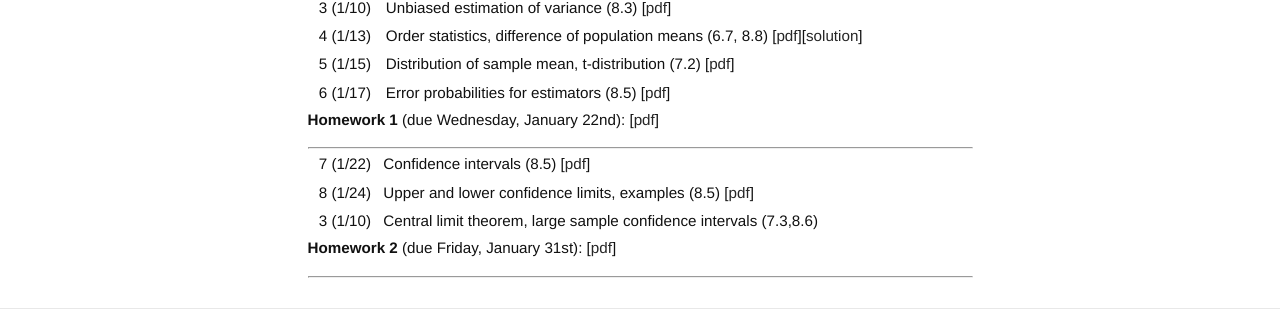
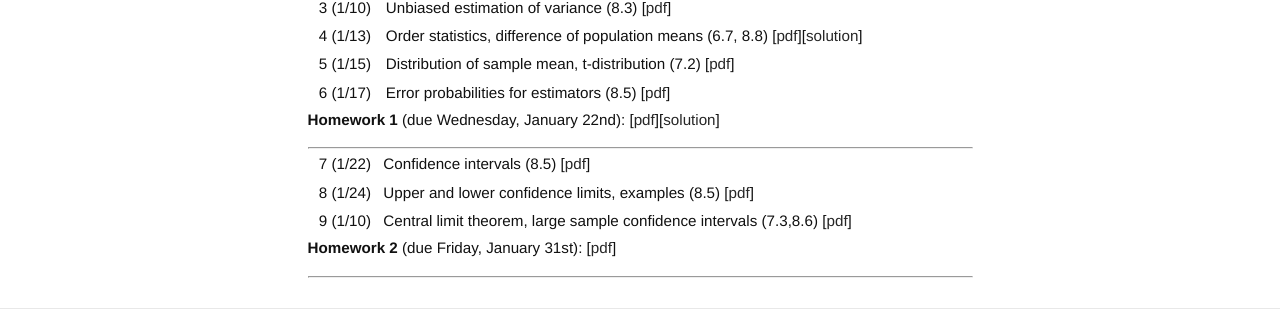
Before and after one commit to ajmolstad/ajmolstad.github.io, a Jekyll site: the page built from S20_STA4322.md, in a window 1280 px wide. Shown: the part 379-698 px from the top of the page. Built offline with Jekyll 4.4.1, drawn with Linux system fonts in a browser that asks for light colours.

Commit message:
Update S20_STA4322.md

```diff
--- a/S20_STA4322.md
+++ b/S20_STA4322.md
@@ -23,14 +23,14 @@ Note that you must be logged into your UFL eLearning account to access course no
 || 5 (1/15) || Distribution of sample mean, t-distribution (7.2) [[pdf](https://ufl.instructure.com/courses/394927/files/47717949/download?wrap=1)]||
 || 6 (1/17) || Error probabilities for estimators (8.5) [[pdf](https://ufl.instructure.com/courses/394927/files/47759516/download?wrap=1)]||
 
-**Homework 1** (due Wednesday, January 22nd): [[pdf](/docs/STA4322_S20_Homework1.pdf)]
+**Homework 1** (due Wednesday, January 22nd): [[pdf](/docs/STA4322_S20_Homework1.pdf)][[solution](https://ufl.instructure.com/files/47882930/download?download_frd=1)]
 
 
 ---------------
 
 || 7 (1/22)  || Confidence intervals (8.5) [[pdf](https://ufl.instructure.com/courses/394927/files/47826098/download?wrap=1)] ||
 || 8 (1/24)  || Upper and lower confidence limits, examples (8.5) [[pdf](https://ufl.instructure.com/courses/394927/files/47867207/download?wrap=1)] ||
-|| 3 (1/10) || Central limit theorem, large sample confidence intervals (7.3,8.6) ||
+|| 9 (1/10) || Central limit theorem, large sample confidence intervals (7.3,8.6) [[pdf](https://ufl.instructure.com/courses/394927/files/47909680/download?wrap=1)] ||
 
 **Homework 2** (due Friday, January 31st): [[pdf](/docs/STA4322_S20_Homework2.pdf)]
 
```
